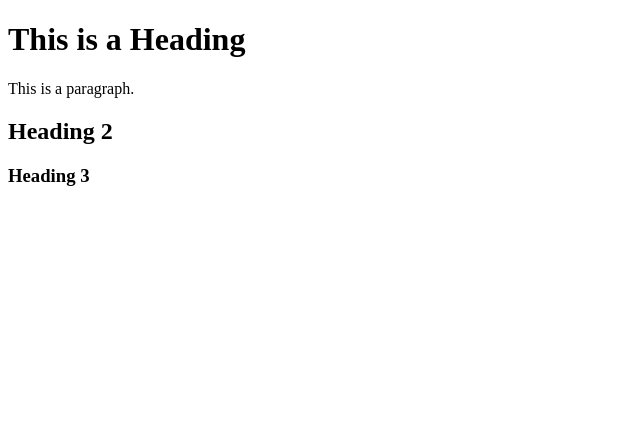
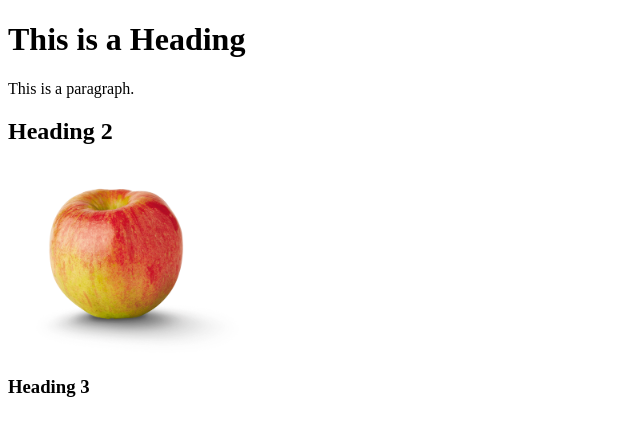
Before and after one commit to jadenmecham/jadenmecham.github.io, a plain HTML site: page index.html in a window 1280 px wide. Shown: the whole page, without its empty margins (0-640 px from the left). Drawn offline with Linux system fonts and the light colour scheme.

Commit message:
Update index.html

```diff
--- a/index.html
+++ b/index.html
@@ -7,8 +7,8 @@
 
 <h1>This is a Heading</h1>
 <p>This is a paragraph.</p>
-
 <h2>Heading 2</h2>
+<img src="apple.png" width="240" height="189">
 <h3>Heading 3</h3>
 
 </body>
```
